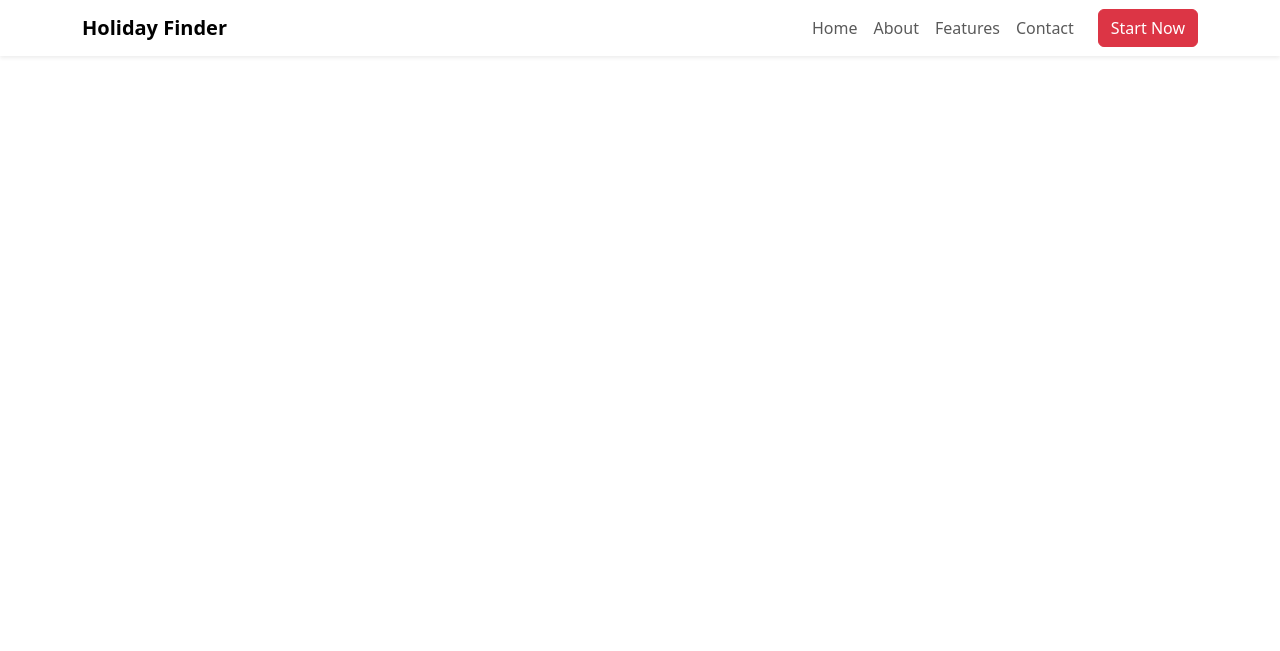
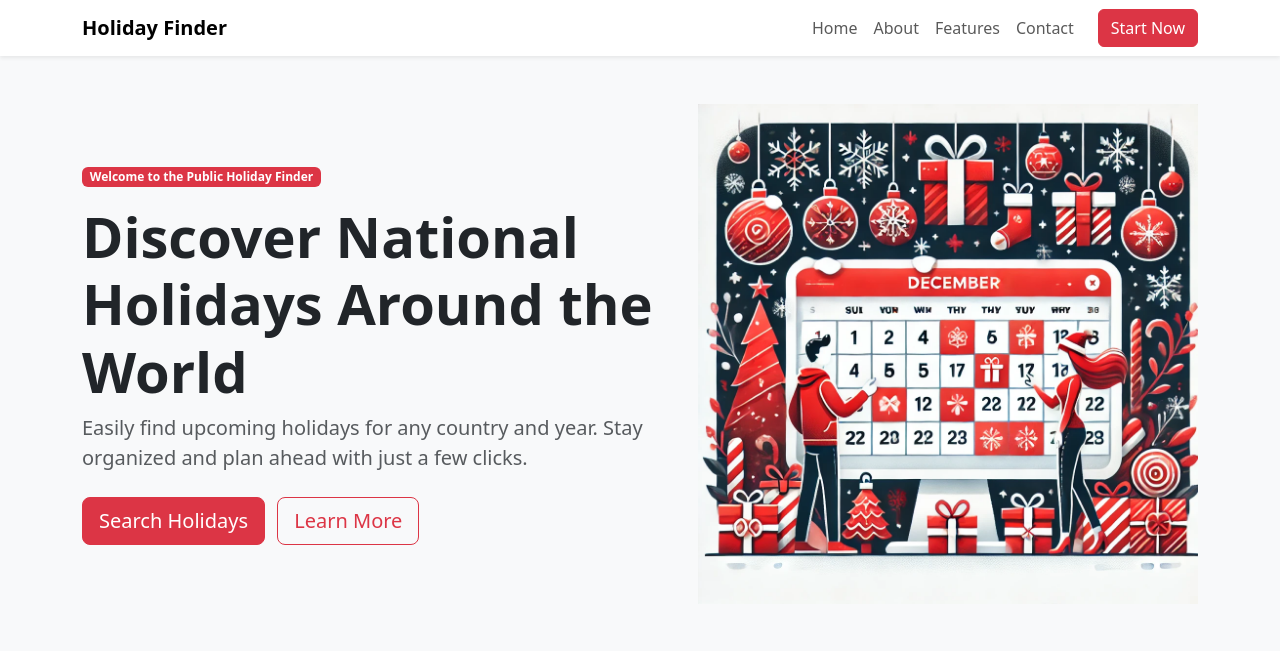
Before and after one commit to vykle/Holiday_Finder, a Flask app: page / in a window 1280 px wide. Shown: the top 651 px of the page. Run offline with Flask 3, Linux system fonts and the light colour scheme.

Commit message:
Update landing page design

```diff
--- a/templates/index.html
+++ b/templates/index.html
@@ -6,6 +6,8 @@
     <title>Public Holiday Finder</title>
     <!-- Bootstrap CSS -->
     <link href="https://cdn.jsdelivr.net/npm/bootstrap@5.3.3/dist/css/bootstrap.min.css" rel="stylesheet" integrity="sha384-QWTKZyjpPEjISv5WaRU9OFeRpok6YctnYmDr5pNlyT2bRjXh0JMhjY6hW+ALEwIH" crossorigin="anonymous">
+    <!-- Custom Styles -->
+    <link rel="stylesheet" href="static/css/styles.css">
 </head>
 <body>
 
@@ -28,6 +30,24 @@
         </div>
     </nav>
 
+    <!-- Hero Section -->
+    <section class="hero bg-light py-5">
+        <div class="container d-flex align-items-center">
+            <div class="text">
+                <span class="badge bg-danger text-white mb-3">Welcome to the Public Holiday Finder</span>
+                <h1 class="display-4 fw-bold">Discover National Holidays Around the World</h1>
+                <p class="lead text-muted mb-4">Easily find upcoming holidays for any country and year. Stay organized and plan ahead with just a few clicks.</p>
+                <div>
+                    <a href="holidays.html" class="btn btn-danger btn-lg me-2">Search Holidays</a>
+                    <a href="about.html" class="btn btn-outline-danger btn-lg">Learn More</a>
+                </div>
+            </div>
+            <div class="image">
+                <img src="static/img/landing_page.jpg" alt="Image" class="img-fluid">
+            </div>
+        </div>
+    </section>
+
     <!-- Bootstrap JS -->
     <script src="https://cdn.jsdelivr.net/npm/bootstrap@5.3.3/dist/js/bootstrap.bundle.min.js" integrity="sha384-YvpcrYf0tY3lHB60NNkmXc5s9fDVZLESaAA55NDzOxhy9GkcIdslK1eN7N6jIeHz" crossorigin="anonymous"></script>
 </body>
```
Also changed, not shown: static/css/style.css (added, +43 -0 lines), static/img/landing_page.jpg (added).
